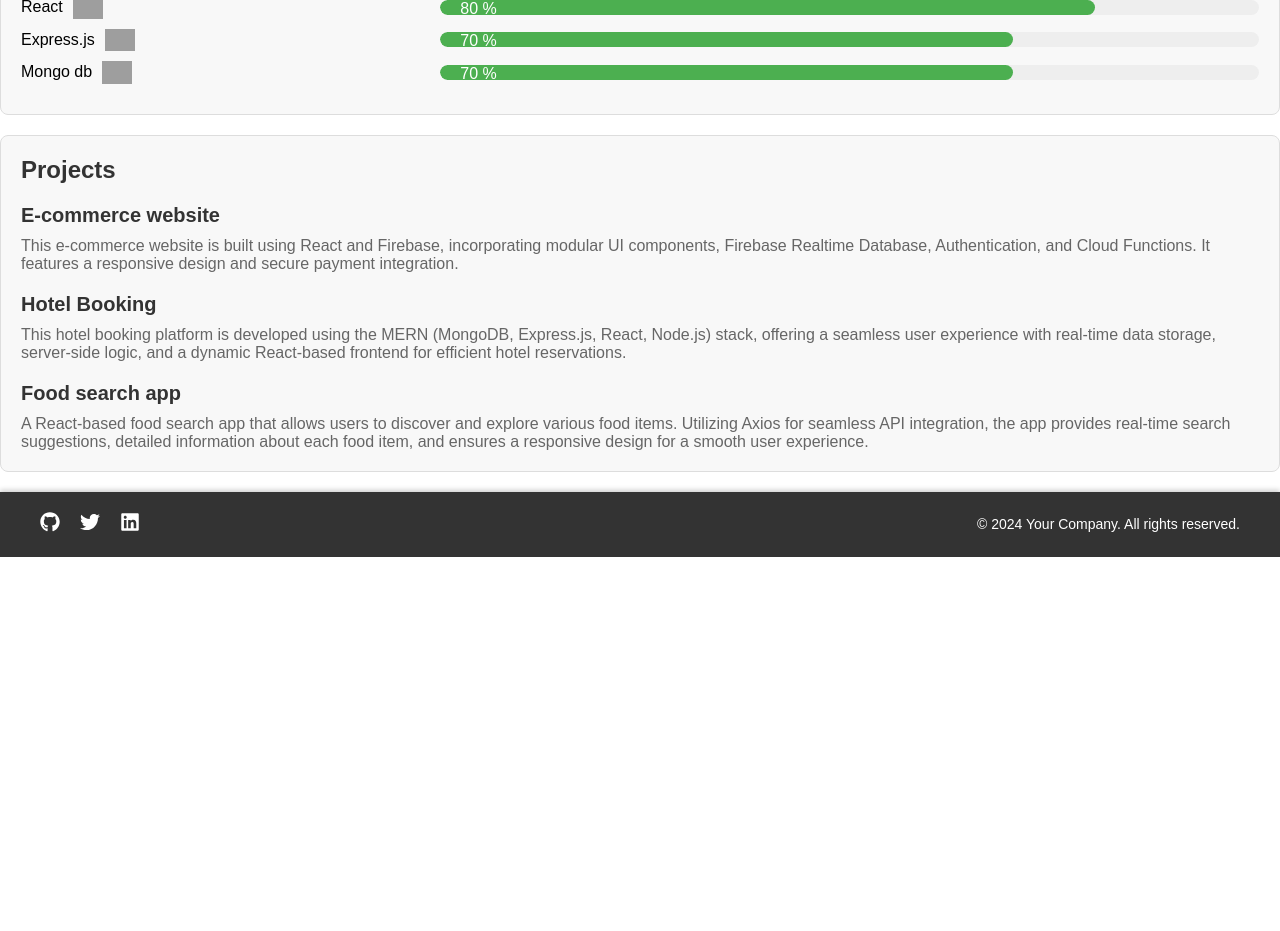
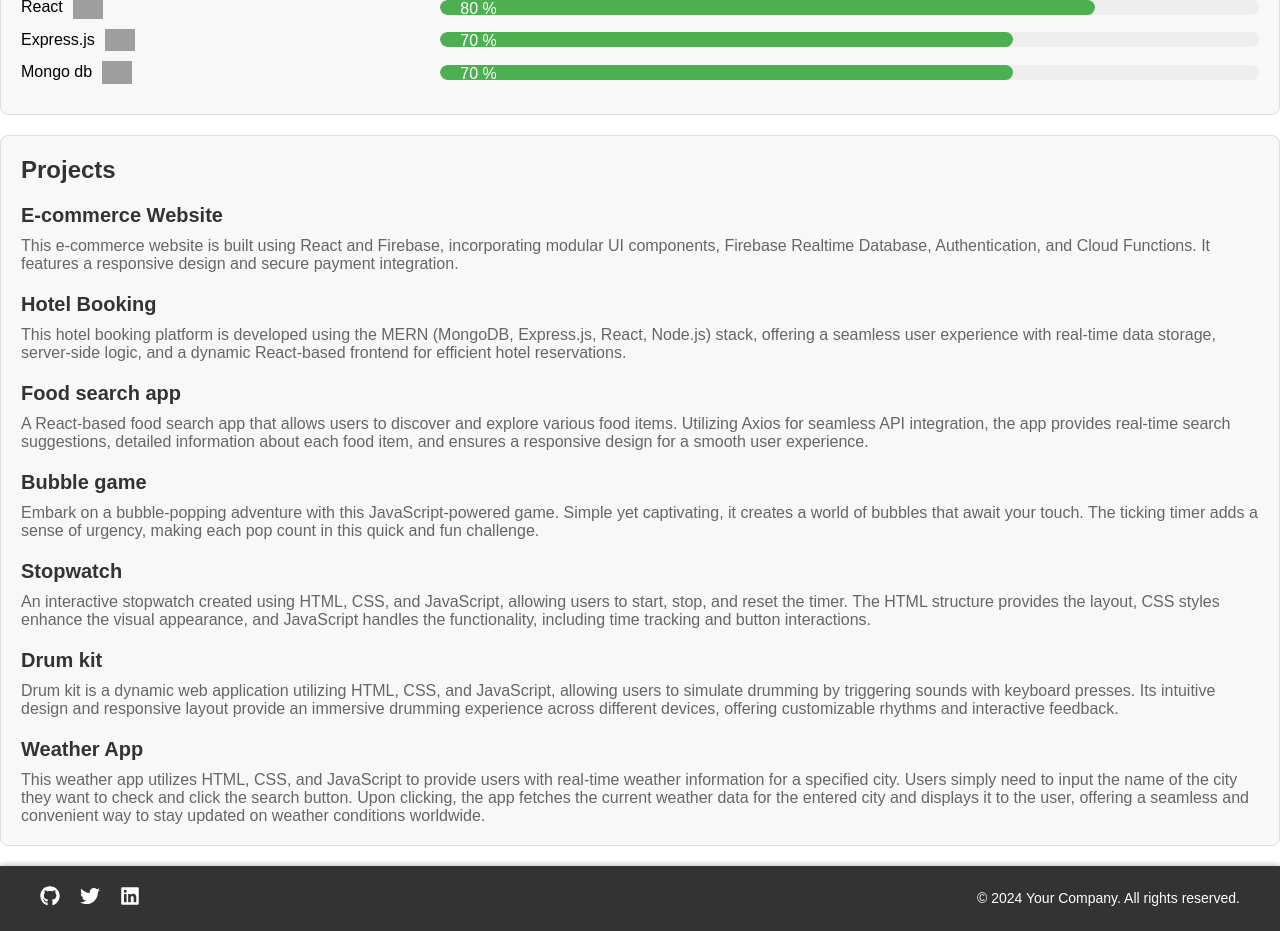
Before and after one commit to chirag-soni23/My-portfolio, a React (Vite) app in the folder client/: page / in a window 1280 px wide. Shown: the part 840-1771 px from the top of the page. Before the commit the page ends 1397 px from the top, so only its background shows below. Built offline with nearby package versions, Linux system fonts and the light colour scheme; grey boxes are pictures that could not be loaded.

Commit message:
myportfolio

```diff
--- a/client/src/pages/Home.jsx
+++ b/client/src/pages/Home.jsx
@@ -2,6 +2,7 @@ import React, { useState } from "react";
 import swal from "sweetalert";
 import "../Stylesheet/Home.css";
 import { mySkills } from "../Components/Constant";
+import { project } from "../Components/Constant";
 
 const Home = () => {
   const [resumeFile, setResumeFile] = useState(null);
@@ -72,35 +73,14 @@ const Home = () => {
 
       <div className="additional-content">
         <h2>Projects</h2>
-        <div className="project">
-          <h3>E-commerce website</h3>
+        {project.map((project,index)=>{
+          return  <div key={index} className="project">
+          <h3>{project.name}</h3>
           <p>
-            This e-commerce website is built using React and Firebase,
-            incorporating modular UI components, Firebase Realtime Database,
-            Authentication, and Cloud Functions. It features a responsive design
-            and secure payment integration.
+           {project.description}
           </p>
         </div>
-        <div className="project">
-          <h3>Hotel Booking </h3>
-          <p>
-            This hotel booking platform is developed using the MERN (MongoDB,
-            Express.js, React, Node.js) stack, offering a seamless user
-            experience with real-time data storage, server-side logic, and a
-            dynamic React-based frontend for efficient hotel reservations.
-          </p>
-        </div>
-        <div className="project">
-          <h3>Food search app </h3>
-          <p>
-            A React-based food search app that allows users to discover and
-            explore various food items. Utilizing Axios for seamless API
-            integration, the app provides real-time search suggestions, detailed
-            information about each food item, and ensures a responsive design
-            for a smooth user experience.
-          </p>
-        </div>
-        {/* Add more projects as needed */}
+        })}
       </div>
     </div>
   );
```
